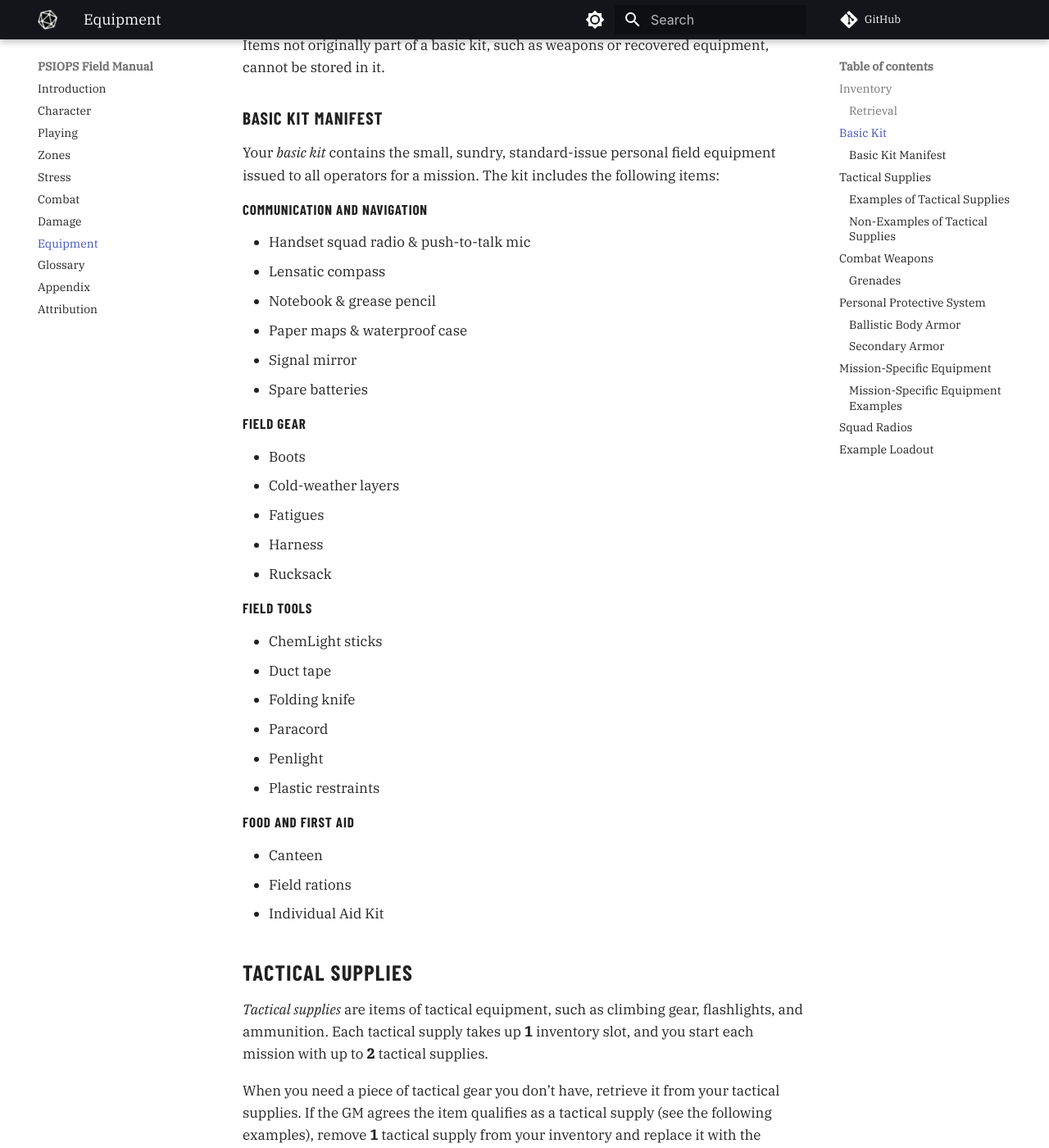
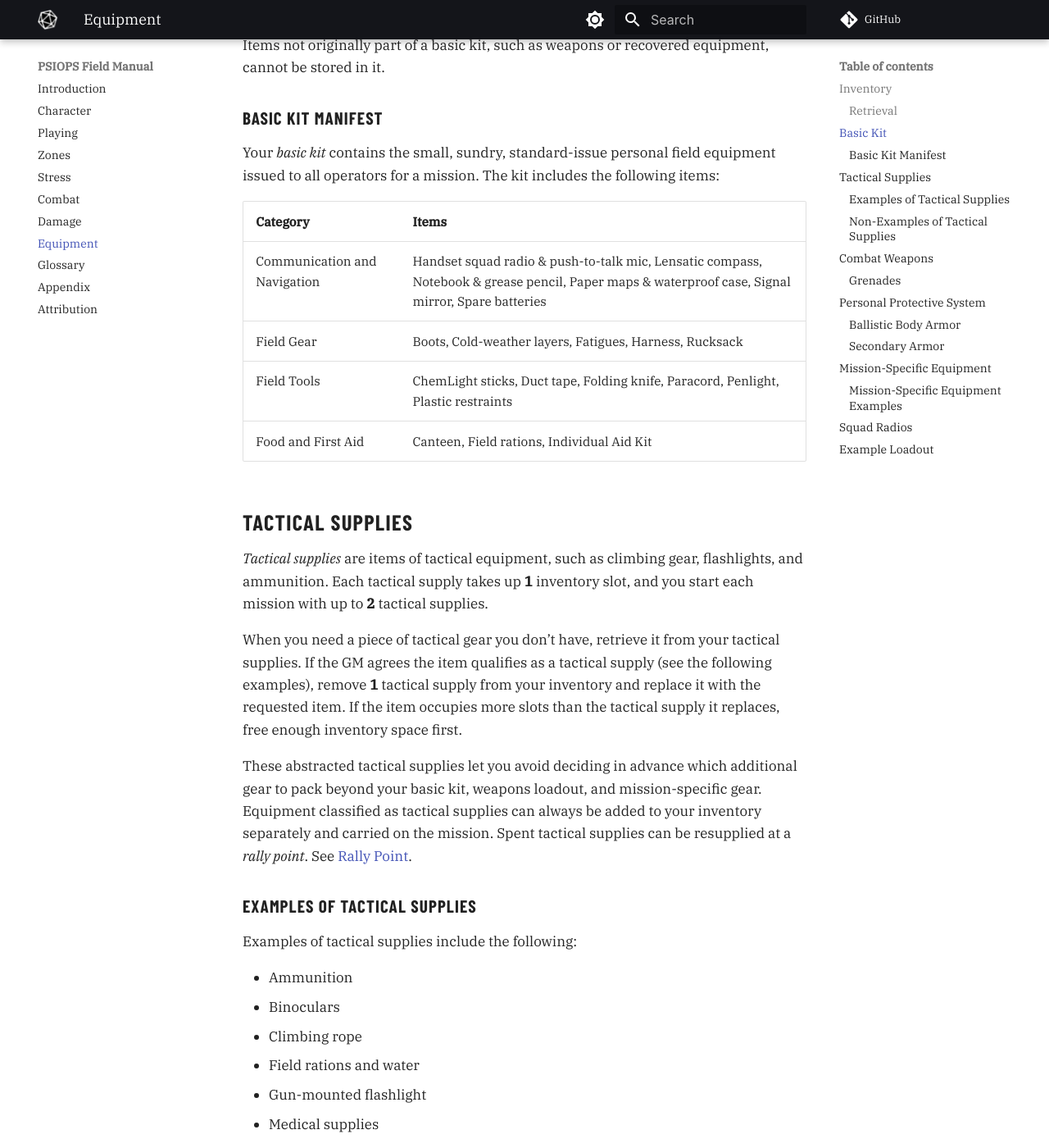
Before and after one commit to joemoose/psiops, an MkDocs documentation site: the page built from docs/equipment.md, in a window 1280 px wide and 1400 px high, scrolled down 1623 px. Shown: the whole window at 82% size. Built offline with MkDocs 1.6.1 and Material for MkDocs 9.7.7, drawn with Linux system fonts in a browser that asks for light colours; plug-ins that fetch from the network failed and are left out; comment, search, counter and statistics services are not loaded.

Commit message:
list 2 table

```diff
--- a/docs/equipment.md
+++ b/docs/equipment.md
@@ -44,37 +44,12 @@ Items not originally part of a basic kit, such as weapons or recovered equipment
 
 Your *basic kit* contains the small, sundry, standard-issue personal field equipment issued to all operators for a mission. The kit includes the following items:
 
-#### Communication and Navigation
-
-- Handset squad radio & push-to-talk mic
-- Lensatic compass
-- Notebook & grease pencil
-- Paper maps & waterproof case
-- Signal mirror
-- Spare batteries
-
-#### Field Gear
-
-- Boots
-- Cold-weather layers
-- Fatigues
-- Harness
-- Rucksack
-
-#### Field Tools
-
-- ChemLight sticks
-- Duct tape
-- Folding knife
-- Paracord
-- Penlight
-- Plastic restraints
-
-#### Food and First Aid
-
-- Canteen
-- Field rations
-- Individual Aid Kit
+| Category | Items |
+| - | - |
+| Communication and Navigation | Handset squad radio & push-to-talk mic, Lensatic compass, Notebook & grease pencil, Paper maps & waterproof case, Signal mirror, Spare batteries |
+| Field Gear | Boots, Cold-weather layers, Fatigues, Harness, Rucksack |
+| Field Tools | ChemLight sticks, Duct tape, Folding knife, Paracord, Penlight, Plastic restraints |
+| Food and First Aid | Canteen, Field rations, Individual Aid Kit |
 
 ## Tactical Supplies
 
```
